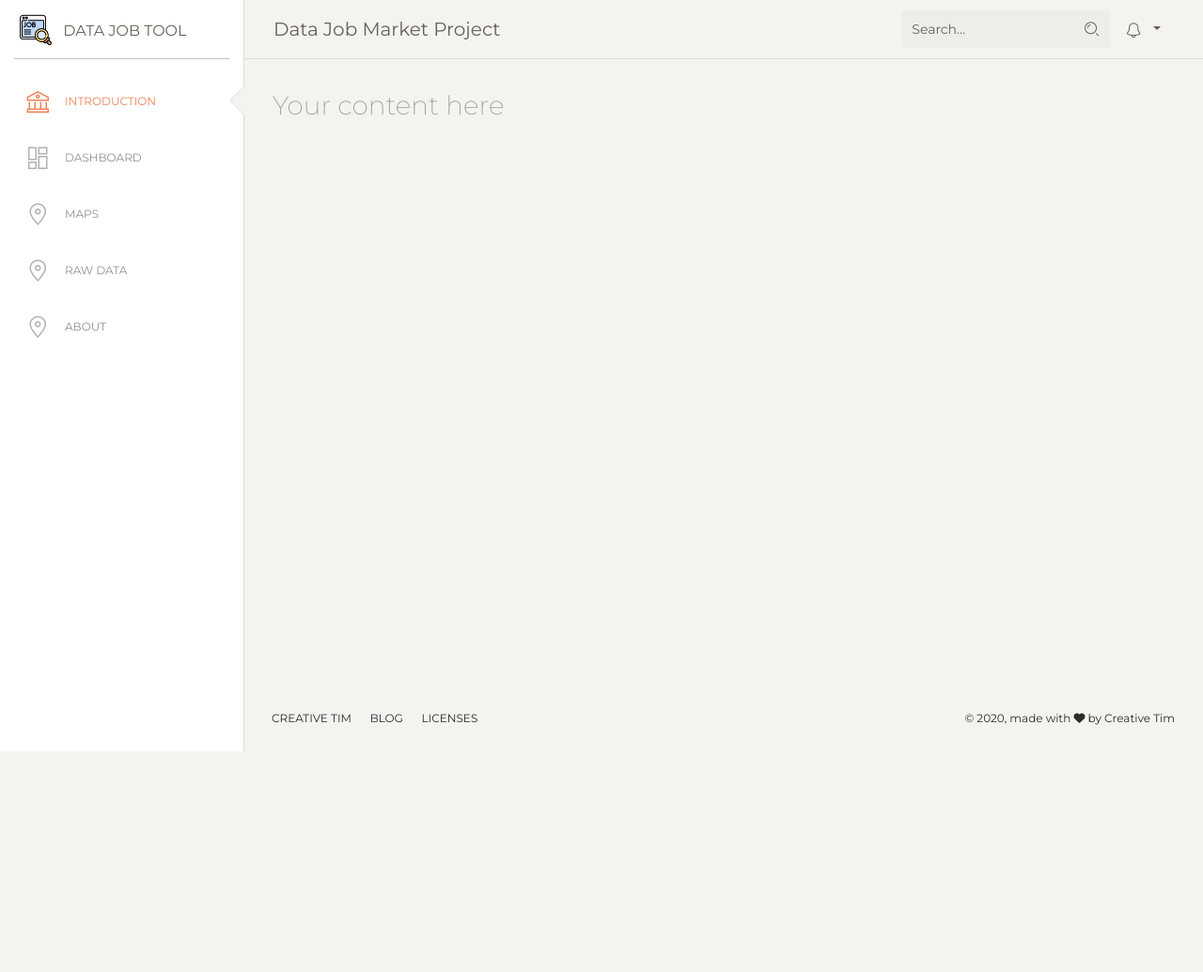
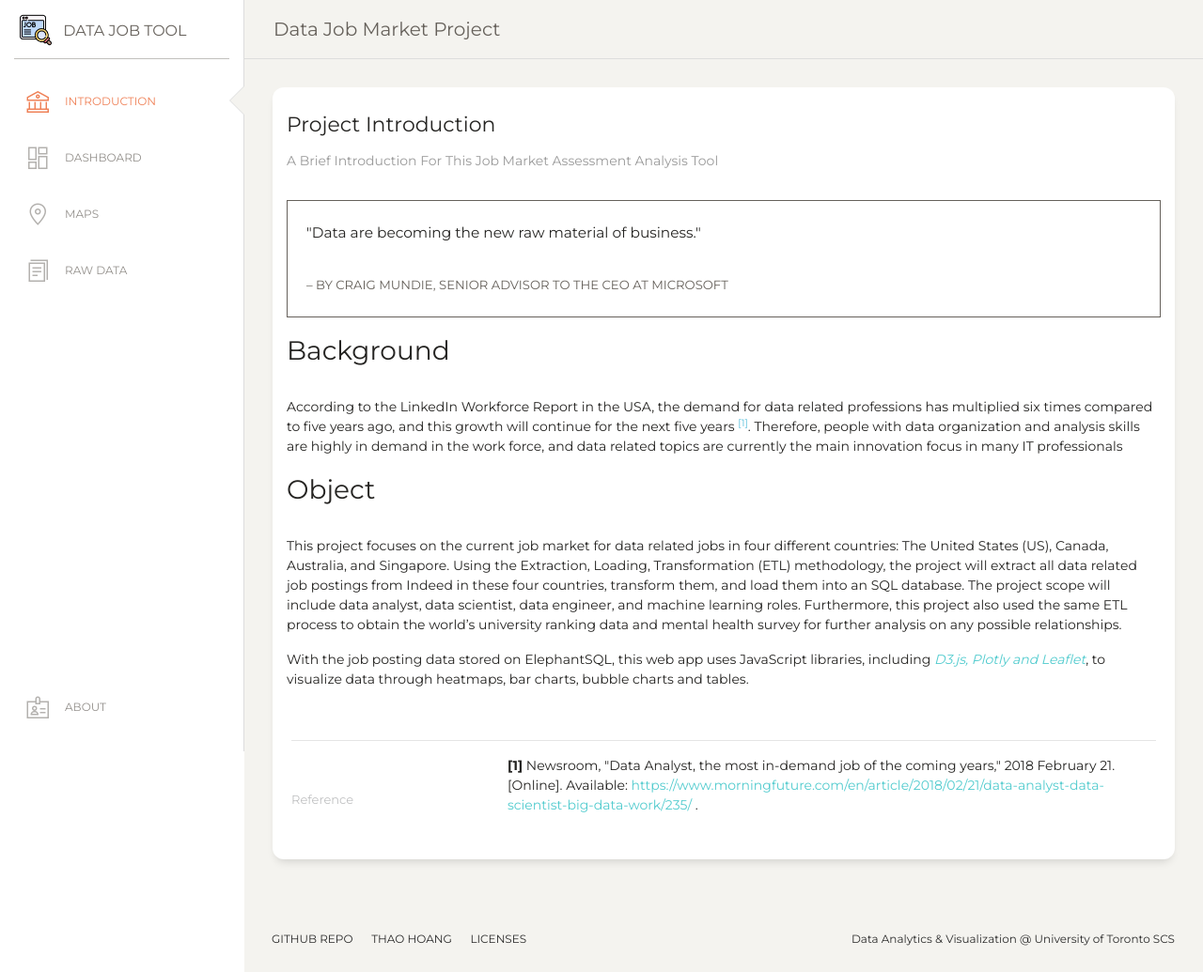
Before and after one commit to Navyhoang/Project2-DataJobs-App, a Flask app: page / in a window 1280 px wide. Shown: the whole page at 94% size. Before the commit the page ends 800 px from the top, so only its background shows below. Run offline with Flask 2, Linux system fonts and the light colour scheme; parts of the project's set-up code (start-up, migrations or seed data) failed here and were passed over; some libraries are stand-ins or nearby versions.

Commit message:
Updated with initial version of index

```diff
--- a/actualApp/static/js/paper-dashboard.js
+++ b/actualApp/static/js/paper-dashboard.js
@@ -15,20 +15,20 @@
 
  */
 
-(function() {
-  isWindows = navigator.platform.indexOf('Win') > -1 ? true : false;
+// (function() {
+//   isWindows = navigator.platform.indexOf('Win') > -1 ? true : false;
 
-  if (isWindows) {
-    // if we are on windows OS we activate the perfectScrollbar function
-    var ps = new PerfectScrollbar('.sidebar');
-    var ps1 = new PerfectScrollbar('.sidebar-wrapper');
-    var ps2 = new PerfectScrollbar('.main-panel');
-    $('html').addClass('perfect-scrollbar-on');
+//   if (isWindows) {
+//     // if we are on windows OS we activate the perfectScrollbar function
+//     var ps = new PerfectScrollbar('.sidebar');
+//     var ps1 = new PerfectScrollbar('.sidebar-wrapper');
+//     var ps2 = new PerfectScrollbar('.main-panel');
+//     $('html').addClass('perfect-scrollbar-on');
 
-  } else {
-    $('html').addClass('perfect-scrollbar-off');
-  }
-})();
+//   } else {
+//     $('html').addClass('perfect-scrollbar-off');
+//   }
+// })();
 
 transparent = true;
 transparentDemo = true;
--- a/actualApp/templates/index.html
+++ b/actualApp/templates/index.html
@@ -72,20 +72,20 @@ Coded by www.creative-tim.com
           </li>
           <li>
             <a href="javascript:;">
-              <i class="nc-icon nc-pin-3"></i>
+              <i class="nc-icon nc-single-copy-04"></i>
               <p>Raw Data</p>
             </a>
           </li>
-          <li>
+          <li class="active-pro">
             <a href="javascript:;">
-              <i class="nc-icon nc-pin-3"></i>
+              <i class="nc-icon nc-badge"></i>
               <p>About</p>
             </a>
           </li>
         </ul>
       </div>
     </div>
-    <div class="main-panel" style="height: 100vh;">
+    <div class="main-panel">
       <!-- Navbar -->
       <nav class="navbar navbar-expand-lg navbar-absolute fixed-top navbar-transparent">
         <div class="container-fluid">
@@ -99,12 +99,14 @@ Coded by www.creative-tim.com
             </div>
             <a class="navbar-brand" href="javascript:;">Data Job Market Project</a>
           </div>
-          <button class="navbar-toggler" type="button" data-toggle="collapse" data-target="#navigation" aria-controls="navigation-index" aria-expanded="false" aria-label="Toggle navigation">
+          <!-- Following are search bar and notification toggle -->
+
+          <!-- <button class="navbar-toggler" type="button" data-toggle="collapse" data-target="#navigation" aria-controls="navigation-index" aria-expanded="false" aria-label="Toggle navigation">
             <span class="navbar-toggler-bar navbar-kebab"></span>
             <span class="navbar-toggler-bar navbar-kebab"></span>
             <span class="navbar-toggler-bar navbar-kebab"></span>
-          </button>
-          <div class="collapse navbar-collapse justify-content-end" id="navigation">
+          </button> -->
+          <!-- <div class="collapse navbar-collapse justify-content-end" id="navigation">
             <form>
               <div class="input-group no-border">
                 <input type="text" value="" class="form-control" placeholder="Search...">
@@ -130,30 +132,80 @@ Coded by www.creative-tim.com
                 </div>
               </li>
             </ul>
-          </div>
+          </div> -->
         </div>
       </nav>
       <!-- End Navbar -->
       <div class="content">
         <div class="row">
           <div class="col-md-12">
-            <h3 class="description">Your content here</h3>
+            <div class="card ">
+              <div class="card-header ">
+                <h5 class="card-title">Project Introduction</h5>
+                <p class="card-category">A brief introduction for this job market assessment analysis tool</p>
+              </div>
+              <div class="card-body ">
+                <p class="blockquote">
+                  "Data are becoming the new raw material of business."
+                  <br>
+                  <br>
+                  <small>
+                    – By Craig Mundie, Senior Advisor to the CEO at Microsoft
+                  </small>
+                </p>
+                <p>
+                  <h3>Background</h3>
+                  According to the LinkedIn Workforce Report in the USA, the demand for data related professions has
+                  multiplied six times compared to five years ago, and this growth will continue for the next five
+                  years <sup class="text-info">[1]</sup>. Therefore, people with data organization and analysis skills are highly in
+                  demand in the
+                  work force, and data related topics are currently the main innovation focus in many IT professionals
+                </p>
+                <p>
+                  <h3>Object</h3>
+                  This project focuses on the current job market for data related jobs in four different countries:
+                  The United States (US), Canada, Australia, and Singapore. Using the Extraction, Loading, Transformation (ETL)
+                  methodology, the project will extract all data related job postings from Indeed in these four countries,
+                  transform them, and load them into an SQL database. The project scope will include data analyst,
+                  data scientist, data engineer, and machine learning roles. Furthermore, this project also used the same
+                  ETL process to obtain the world’s university ranking data and mental health survey for further analysis
+                  on any possible relationships.
+                </p>
+                <p>
+                  With the job posting data stored on ElephantSQL, this web app uses JavaScript libraries, including <i class="text-primary">D3.js, Plotly
+                  and Leaflet</i>, to visualize data through heatmaps, bar charts, bubble charts and tables.
+                </p>
+              </div>
+              <div class="card-footer">
+                <hr>
+                <div class="typography-line">
+                  <p>
+                    <span>Reference</span>
+                    <b>[1]</b> Newsroom, "Data Analyst, the most in-demand job of the coming years," 2018 February 21. [Online].
+                    Available:
+                    <a href="https://www.morningfuture.com/en/article/2018/02/21/data-analyst-data-scientist-big-data-work/235/">
+                      https://www.morningfuture.com/en/article/2018/02/21/data-analyst-data-scientist-big-data-work/235/
+                    </a>.
+                  </p>
+                </div>
+              </div>
+            </div>
           </div>
         </div>
       </div>
-      <footer class="footer" style="position: absolute; bottom: 0; width: -webkit-fill-available;">
+      <footer class="footer footer-black  footer-white ">
         <div class="container-fluid">
           <div class="row">
             <nav class="footer-nav">
               <ul>
-                <li><a href="https://www.creative-tim.com" target="_blank">Creative Tim</a></li>
-                <li><a href="https://www.creative-tim.com/blog" target="_blank">Blog</a></li>
+                <li><a href="https://github.com/Navyhoang/Project2-DataJobs-App" target="_blank">Github Repo</a></li>
+                <li><a href="https://github.com/Navyhoang/" target="_blank">Thao Hoang</a></li>
                 <li><a href="https://www.creative-tim.com/license" target="_blank">Licenses</a></li>
               </ul>
             </nav>
             <div class="credits ml-auto">
               <span class="copyright">
-                © 2020, made with <i class="fa fa-heart heart"></i> by Creative Tim
+                Data Analytics & Visualization @ University of Toronto SCS
               </span>
             </div>
           </div>
@@ -173,7 +225,7 @@ Coded by www.creative-tim.com
   <!--  Notifications Plugin    -->
   <script src="./static/js/plugins/bootstrap-notify.js"></script>
   <!-- Control Center for Now Ui Dashboard: parallax effects, scripts for the example pages etc -->
-  <script src="./static/js/paper-dashboard.min.js?v=2.0.1" type="text/javascript"></script>
+  <script src="./static/js/paper-dashboard.js" type="text/javascript"></script>
 </body>
 
 </html>
```
